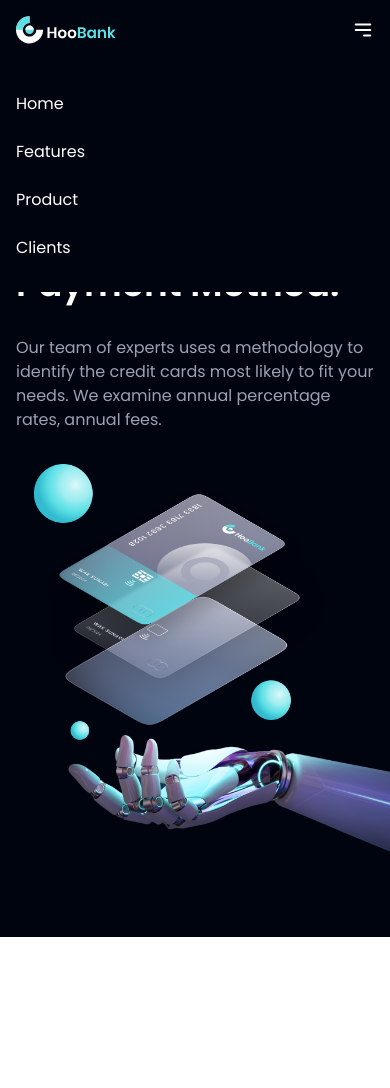
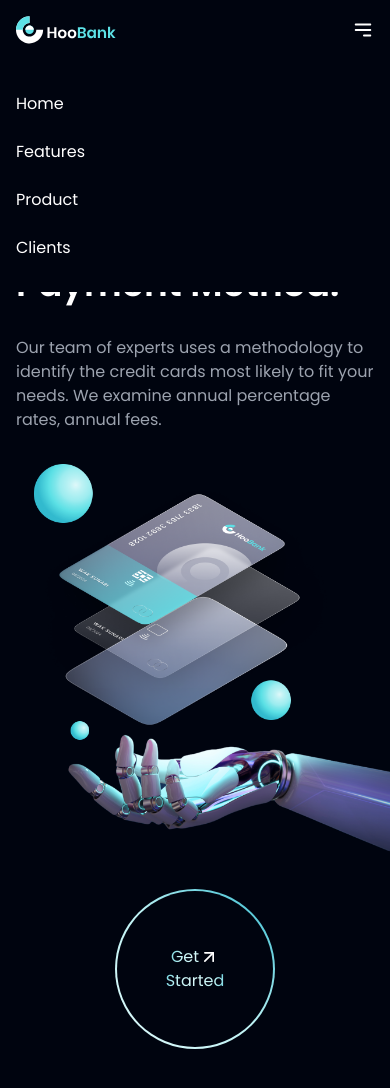
Before and after one commit to afiatamanna06/hoobank, a Next.js app: page / in a window 390 px wide. Shown: the top 1088 px of the page. Before the commit the page ends 937 px from the top, so only its background shows below. Built offline with nearby package versions, Linux system fonts and the light colour scheme.

Commit message:
Add get started button

```diff
--- a/components/home/Home.tsx
+++ b/components/home/Home.tsx
@@ -28,6 +28,9 @@ function Home() {
             </div>
         </div>
         <img src="/robot.png" className="flex-1 h-[30rem] w-[100%] md:h-[45rem]" alt="" />
+        <div className="flex lg:hidden w-full justify-center">
+          <GetStarted />
+        </div>
     </section>
   )
 }
```
